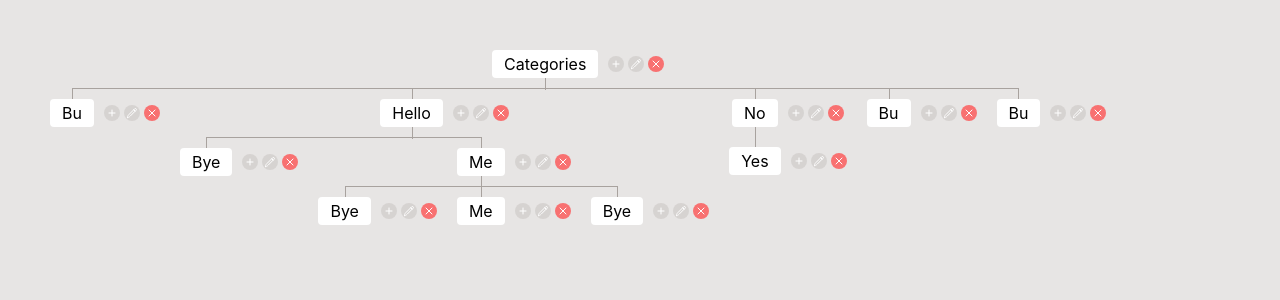
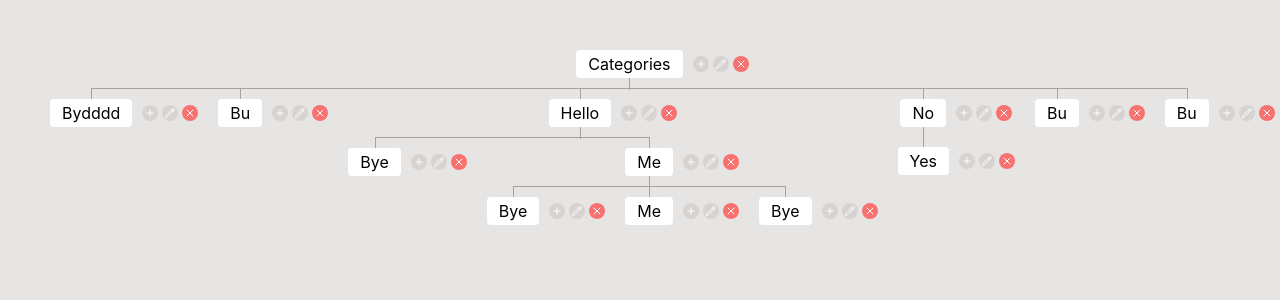
Before and after one commit to vanyachyzh/data_view_test, a React (Create React App) app: page / in a window 1280 px wide. Shown: the top 300 px of the page. Built offline with nearby package versions, Linux system fonts and the light colour scheme.

Commit message:
added item editing

```diff
--- a/src/App.tsx
+++ b/src/App.tsx
@@ -1,54 +1,62 @@
+import { useState } from "react";
 import "./App.scss";
 import Tree from "./components/Tree/Tree";
+import { getUpdatedTree } from "./helpers/getUpdatedTree";
 import IItem from "./types/Item";
 
+const obj = { id: 12, text: "Bye", edit: false, children: null };
+const obj2 = { id: 13, text: "Bydddd", edit: false, children: null };
+
 const MOCK: IItem[] = [
+  obj2,
   {
+    id: 14,
     text: "Bu",
     edit: false,
     children: null,
   },
   {
+    id: 15,
     text: "Hello",
     edit: false,
     children: [
-      { text: "Bye", edit: false, children: null },
+      { id: 16, text: "Bye", edit: false, children: null },
       {
+        id: 17,
         text: "Me",
         edit: false,
         children: [
-          { text: "Bye", edit: false, children: null },
-          { text: "Me", edit: false, children: null },
-          { text: "Bye", edit: false, children: null },
+          obj,
+          { id: 18, text: "Me", edit: false, children: null },
+          { id: 19, text: "Bye", edit: false, children: null },
         ],
       },
     ],
   },
 
   {
+    id: 111,
     text: "No",
     edit: false,
-    children: [{ text: "Yes", edit: false, children: null }],
+    children: [{ id: 122, text: "Yes", edit: false, children: null }],
   },
 
-  {
-    text: "Bu",
-    edit: false,
-    children: null,
-  },
+  { id: 133, text: "Bu", edit: false, children: null },
 
-  {
-    text: "Bu",
-    edit: false,
-    children: null,
-  },
+  { id: 144, text: "Bu", edit: false, children: null },
 ];
 
 function App() {
+  const [items, setItems] = useState<IItem[]>(MOCK);
+
+  const updateNode = (targetNode: IItem, newNode?: IItem) => {
+    setItems(getUpdatedTree(items, targetNode, newNode));
+  };
+
   return (
     <>
       <div className="App">
-        <Tree items={MOCK} />
+        <Tree items={items} updateNode={updateNode} />
       </div>
     </>
   );
--- a/src/components/Item/Item.tsx
+++ b/src/components/Item/Item.tsx
@@ -1,4 +1,4 @@
-import React from "react";
+import React, { useState } from "react";
 import IItem from "../../types/Item";
 import Button from "../Button/Button";
 import { CheckIcon, PenIcon, PlusIcon, XIcon } from "../Icons";
@@ -6,14 +6,24 @@ import "./Item.scss";
 
 type Props = {
   item: IItem;
+  update: (targetNode: IItem, newNode?: IItem) => void;
 };
 
-const Item: React.FC<Props> = ({ item }) => {
+const Item: React.FC<Props> = ({ item, update }) => {
   const { edit, text } = item;
+  const [value, setValue] = useState(text);
   return (
     <div className="item">
       <div className="item__field">
-        {edit ? <input className="item__input" /> : <span>{text}</span>}
+        {edit ? (
+          <input
+            className="item__input"
+            value={value}
+            onChange={(event) => setValue(event.target.value)}
+          />
+        ) : (
+          <span>{text}</span>
+        )}
       </div>
 
       <div className="item__buttons">
@@ -22,7 +32,12 @@ const Item: React.FC<Props> = ({ item }) => {
             <Button variant="yellow">
               <PlusIcon />
             </Button>
-            <Button variant="green">
+            <Button
+              variant="green"
+              onClick={() =>
+                update(item, { ...item, edit: false, text: value })
+              }
+            >
               <CheckIcon />
             </Button>
           </>
@@ -31,10 +46,10 @@ const Item: React.FC<Props> = ({ item }) => {
             <Button>
               <PlusIcon />
             </Button>
-            <Button>
+            <Button onClick={() => update(item, { ...item, edit: true })}>
               <PenIcon />
             </Button>
-            <Button variant="red">
+            <Button variant="red" onClick={() => update(item)}>
               <XIcon />
             </Button>
           </>
--- a/src/components/Tree/Tree.tsx
+++ b/src/components/Tree/Tree.tsx
@@ -6,16 +6,17 @@ import "./Tree.scss";
 
 type Props = {
   items: IItem[];
+  updateNode: (targetNode: IItem, newNode?: IItem) => void;
 };
 
-const Tree: React.FC<Props> = ({ items }) => {
+const Tree: React.FC<Props> = ({ items, updateNode }) => {
   const renderTree = (items: IItem[]) => {
     return (
       <div className={`${addConnectionClass(items)} tree`}>
         {items.map((item, index) => (
-          <div key={item.text} className="tree__node">
+          <div key={item.id} className="tree__node">
             <div className={`tree__item ${addConnectionClass(items, index)}`}>
-              <Item item={item} />
+              <Item item={item} update={updateNode} />
             </div>
 
             {item.children &&
@@ -30,7 +31,10 @@ const Tree: React.FC<Props> = ({ items }) => {
   return (
     <div className="container">
       <div className="tree__item tree__item--main">
-        <Item item={{ text: "Categories", edit: false, children: null }} />
+        <Item
+          update={updateNode}
+          item={{ text: "Categories", edit: false, children: null, id: 555 }}
+        />
       </div>
 
       {renderTree(items)}
--- /dev/null
+++ b/src/helpers/getUpdatedTree.ts
@@ -0,0 +1,30 @@
+import IItem from "../types/Item";
+
+export const getUpdatedTree = (
+  tree: IItem[],
+  targetNode: IItem,
+  newNode?: IItem
+) => {
+  const updatedTree: IItem[] = [...tree];
+
+  const recursivelyUpdateNode = (
+    tree: IItem[],
+    targetNode: IItem,
+    newNode?: IItem
+  ) => {
+    tree.map((node, index) => {
+      if (node === targetNode) {
+        newNode ? tree.splice(index, 1, newNode) : tree.splice(index, 1);
+        return;
+      }
+
+      if (node.children) {
+        recursivelyUpdateNode(node.children, targetNode, newNode);
+      }
+    });
+  };
+
+  recursivelyUpdateNode(updatedTree, targetNode, newNode);
+
+  return updatedTree;
+};
--- a/src/types/Item.ts
+++ b/src/types/Item.ts
@@ -1,4 +1,5 @@
 interface IItem {
+  id: number;
   text: string;
   edit: boolean;
   children: null | IItem[];
```
